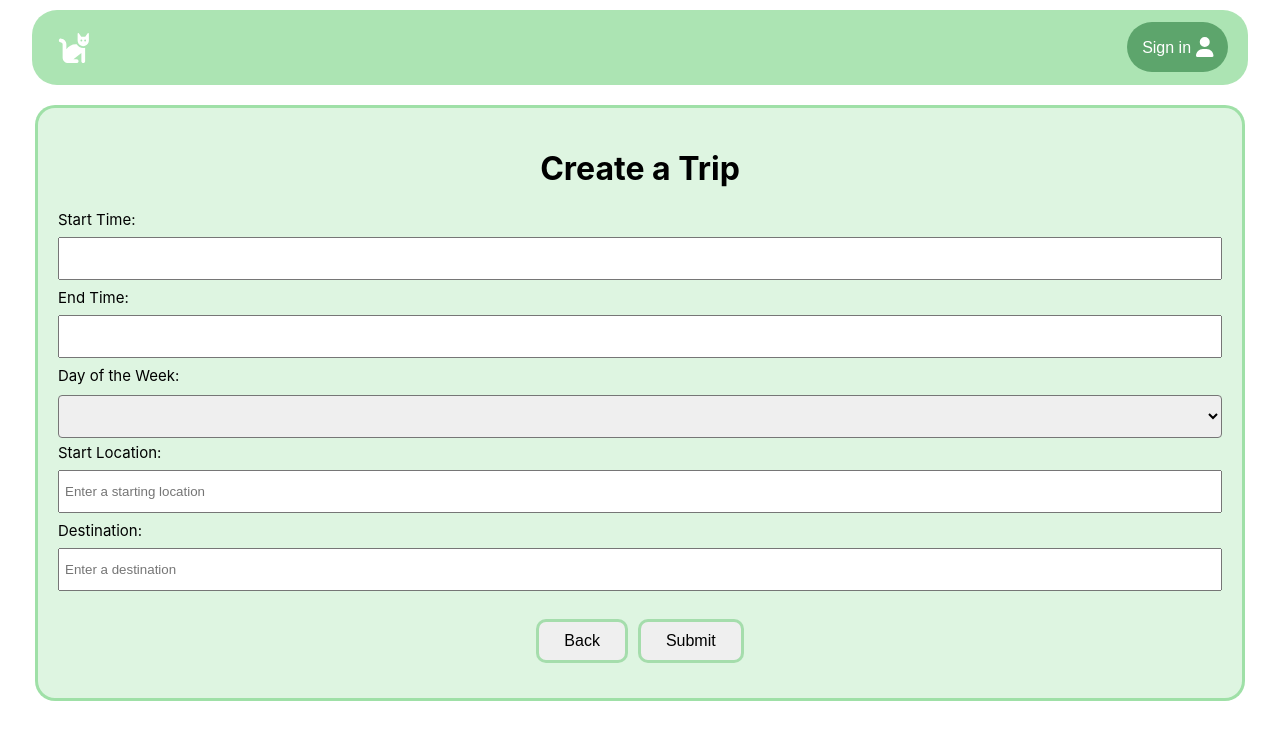
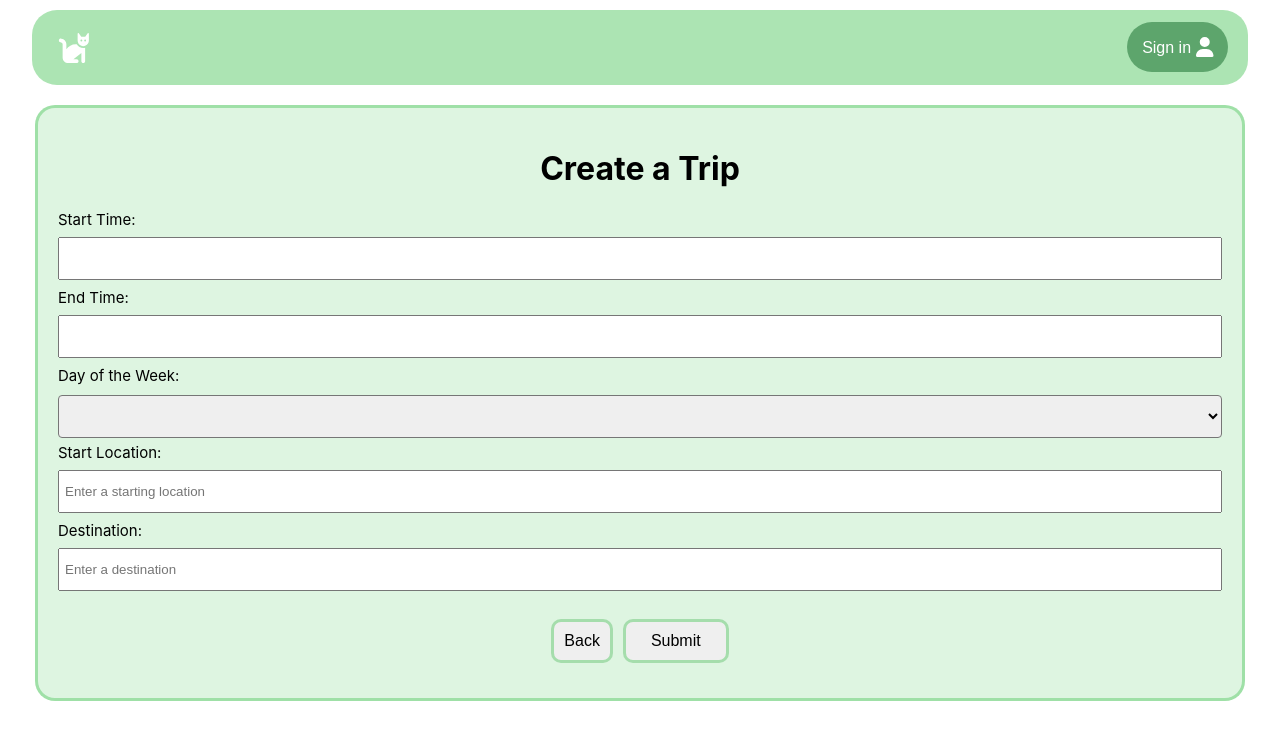
Before and after one commit to yuChenLung/LAHacksWEYM, a React (Create React App) app in the folder weym/: page /create-trip in a window 1280 px wide. Shown: the top 740 px of the page. Built offline with nearby package versions, Linux system fonts and the light colour scheme; what react-geocode would draw is missing.

Commit message:
fix button + spacing

```diff
--- a/weym/src/components/components.css
+++ b/weym/src/components/components.css
@@ -174,7 +174,7 @@
 
   .findRidersButton {
     border: 3px solid rgba(111, 209, 123, 0.575);
-    padding: 10px 25px;
+    padding: 10px 10px;
     margin-top: 20px;
     border-radius: 10px;
     text-align: center;
--- a/weym/src/components/tripCard.js
+++ b/weym/src/components/tripCard.js
@@ -4,6 +4,8 @@ import { FontAwesomeIcon } from '@fortawesome/react-fontawesome';
 import { faLocationDot, faArrowRight } from '@fortawesome/free-solid-svg-icons';
 
 function TripCard() {
+
+
     return (
         <div className="tripCard">
             <div className="tripCardTitle">
--- a/weym/src/components/upcomingTrip.js
+++ b/weym/src/components/upcomingTrip.js
@@ -62,7 +62,7 @@ function UpcomingTrip() {
                 {/* if it is a real schedule ride, show riders instead of carpooler!! */}
                 <div>
                     <button className="findRidersButton" onClick={() => context.setTripClicked(false)}><span>Back</span></button>
-                    <button className="findRidersButton"><span>Find a Carpooler</span></button>
+                    <button className="findRidersButton"><span>Find a Carpool</span></button>
                 </div>
             </div>
         );
--- a/weym/src/pages/appContainer.js
+++ b/weym/src/pages/appContainer.js
@@ -6,7 +6,7 @@ function AppContainer() {
     return (
         <div>
             <div style={{ display: 'flex', width: "100%" }}>
-                <div style={{ width: window.innerWidth * .28 }}>
+                <div style={{ width: window.innerWidth * .25 }}>
                     <UpcomingTrip></UpcomingTrip>
                 </div>
                 <Scheduler />
```
